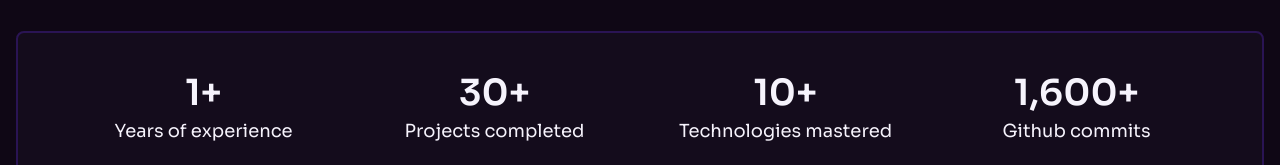
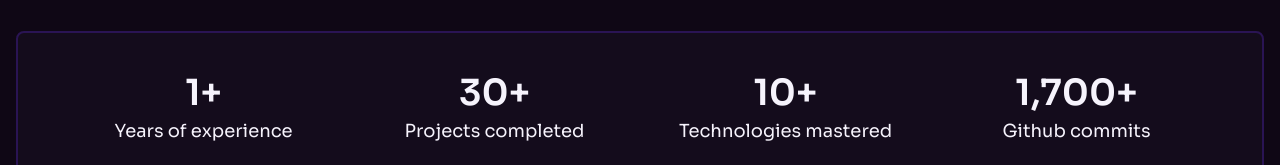
Before and after one commit to Amin7775/my-portfolio, a React (Vite) app: page / in a window 1280 px wide. Shown: the part 541-706 px from the top of the page. Built offline with nearby package versions, Linux system fonts and the light colour scheme.

Commit message:
updated commit stats

```diff
--- a/src/Pages/Home/HomeComponents/Introduction/Introduction.jsx
+++ b/src/Pages/Home/HomeComponents/Introduction/Introduction.jsx
@@ -76,7 +76,7 @@ const Introduction = () => {
         {/* commits */}
         <div>
           <h1 className="text-2xl md:text-4xl text-off-white font-semibold">
-            <CountUp start={1500} end={1600} duration={4.5} />+
+            <CountUp start={1500} end={1700} duration={4.5} />+
           </h1>
           <p className="mt-1 md:text-lg">Github commits</p>
         </div>
```
